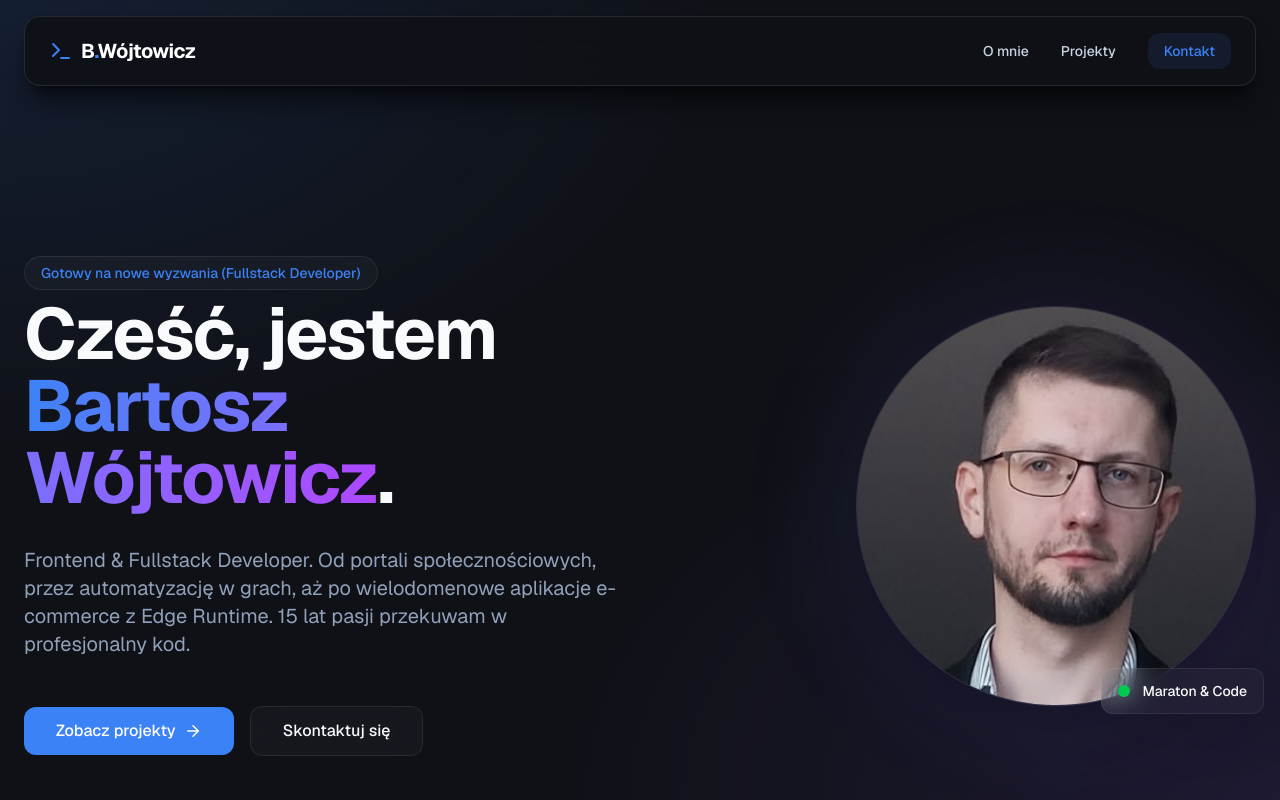
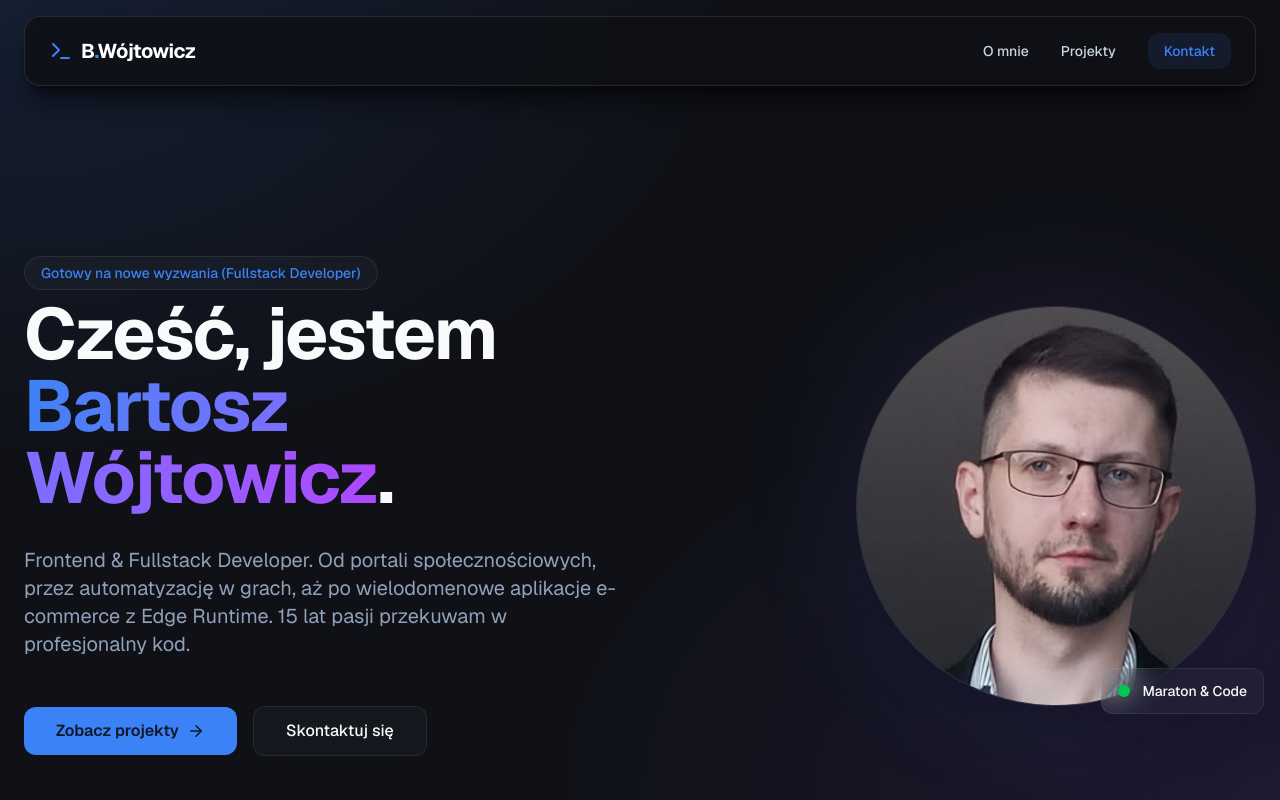
Before and after one commit to nNevermore/bartosz-wojtowicz.pl, a Next.js app: page / in a window 1280 px wide. Shown: the top 800 px of the page. Built offline with nearby package versions, Linux system fonts and the light colour scheme.

Commit message:
fix: improve accessibility and color contrast, add linkedin link

```diff
--- a/src/components/Footer.tsx
+++ b/src/components/Footer.tsx
@@ -6,13 +6,13 @@ export default function Footer() {
     <footer className="py-12 border-t border-white/5 mt-20">
       <div className="container mx-auto px-4 md:px-6 max-w-7xl flex flex-col items-center">
         <div className="flex items-center gap-6 mb-8">
-          <a href="https://github.com/nNevermore" target="_blank" rel="noopener noreferrer" className="w-12 h-12 rounded-full glass-panel flex items-center justify-center text-slate-300 hover:text-primary hover:border-primary/50 transition-all">
+          <a href="https://github.com/nNevermore" target="_blank" rel="noopener noreferrer" aria-label="GitHub Profil" className="w-12 h-12 rounded-full glass-panel flex items-center justify-center text-slate-300 hover:text-primary hover:border-primary/50 transition-all">
             <FaGithub size={20} />
           </a>
-          {/* <a href="https://linkedin.com/in/TwojProfilLinkedin" target="_blank" rel="noopener noreferrer" className="w-12 h-12 rounded-full glass-panel flex items-center justify-center text-slate-300 hover:text-primary hover:border-primary/50 transition-all">
+          <a href="https://www.linkedin.com/in/bartosz-w%C3%B3jtowicz-9b66a2415/" target="_blank" rel="noopener noreferrer" aria-label="LinkedIn Profil" className="w-12 h-12 rounded-full glass-panel flex items-center justify-center text-slate-300 hover:text-primary hover:border-primary/50 transition-all">
             <FaLinkedin size={20} />
-          </a> */}
-          <a href="mailto:kontakt@bartoszwojtowicz.pl" className="w-12 h-12 rounded-full glass-panel flex items-center justify-center text-slate-300 hover:text-primary hover:border-primary/50 transition-all">
+          </a>
+          <a href="mailto:kontakt@bartoszwojtowicz.pl" aria-label="Wyślij Email" className="w-12 h-12 rounded-full glass-panel flex items-center justify-center text-slate-300 hover:text-primary hover:border-primary/50 transition-all">
             <Mail size={20} />
           </a>
         </div>
--- a/src/components/Hero.tsx
+++ b/src/components/Hero.tsx
@@ -18,7 +18,7 @@ export default function Hero() {
               Frontend & Fullstack Developer. Od portali społecznościowych, przez automatyzację w grach, aż po wielodomenowe aplikacje e-commerce z Edge Runtime. 15 lat pasji przekuwam w profesjonalny kod.
             </p>
             <div className="flex flex-col sm:flex-row items-center justify-center lg:justify-start gap-4 pt-4">
-              <a href="#projekty" className="w-full sm:w-auto px-8 py-3 rounded-xl bg-primary text-white font-medium hover:bg-primary-dark transition-colors flex items-center justify-center gap-2">
+              <a href="#projekty" className="w-full sm:w-auto px-8 py-3 rounded-xl bg-primary text-slate-900 font-semibold hover:bg-primary-dark transition-colors flex items-center justify-center gap-2">
                 Zobacz projekty
                 <ArrowRight size={18} />
               </a>
```
